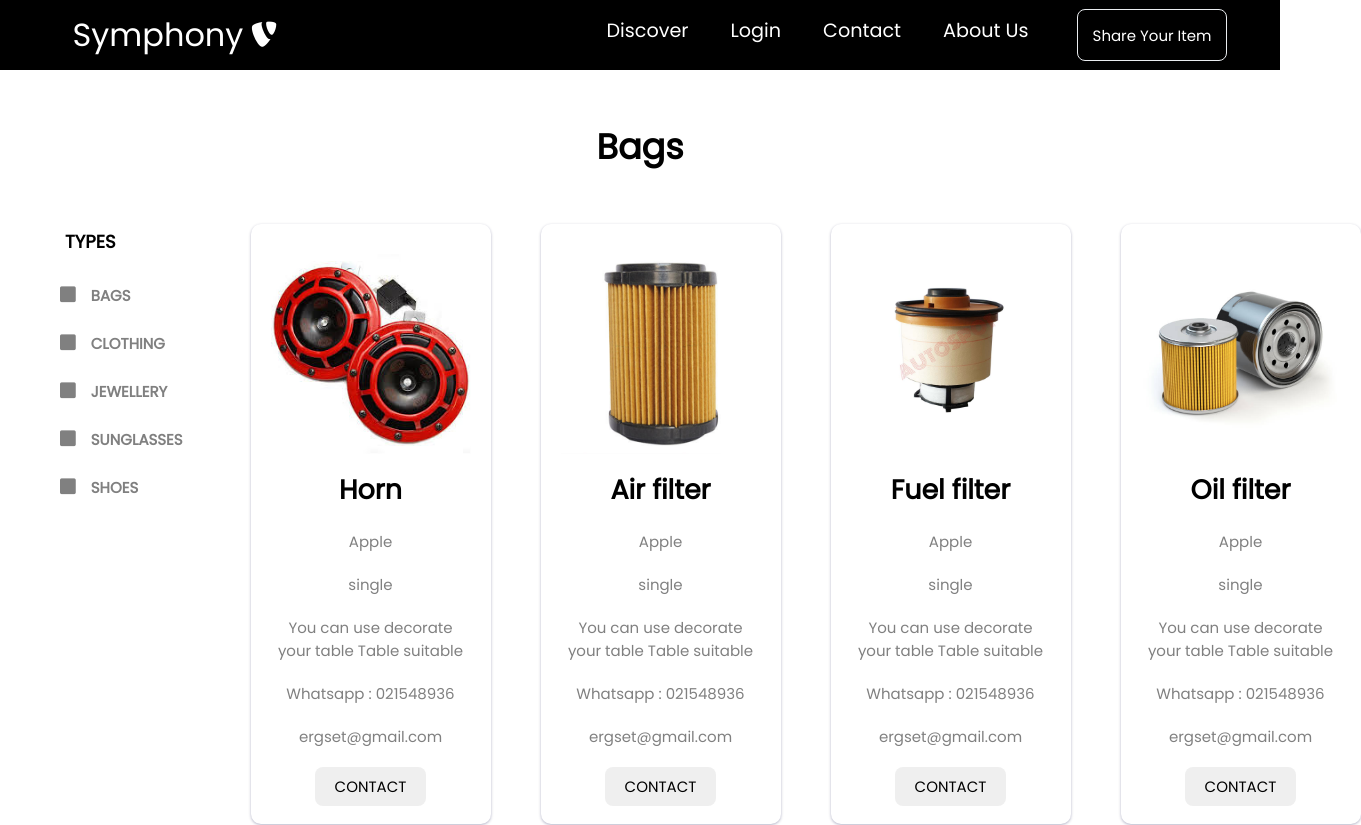
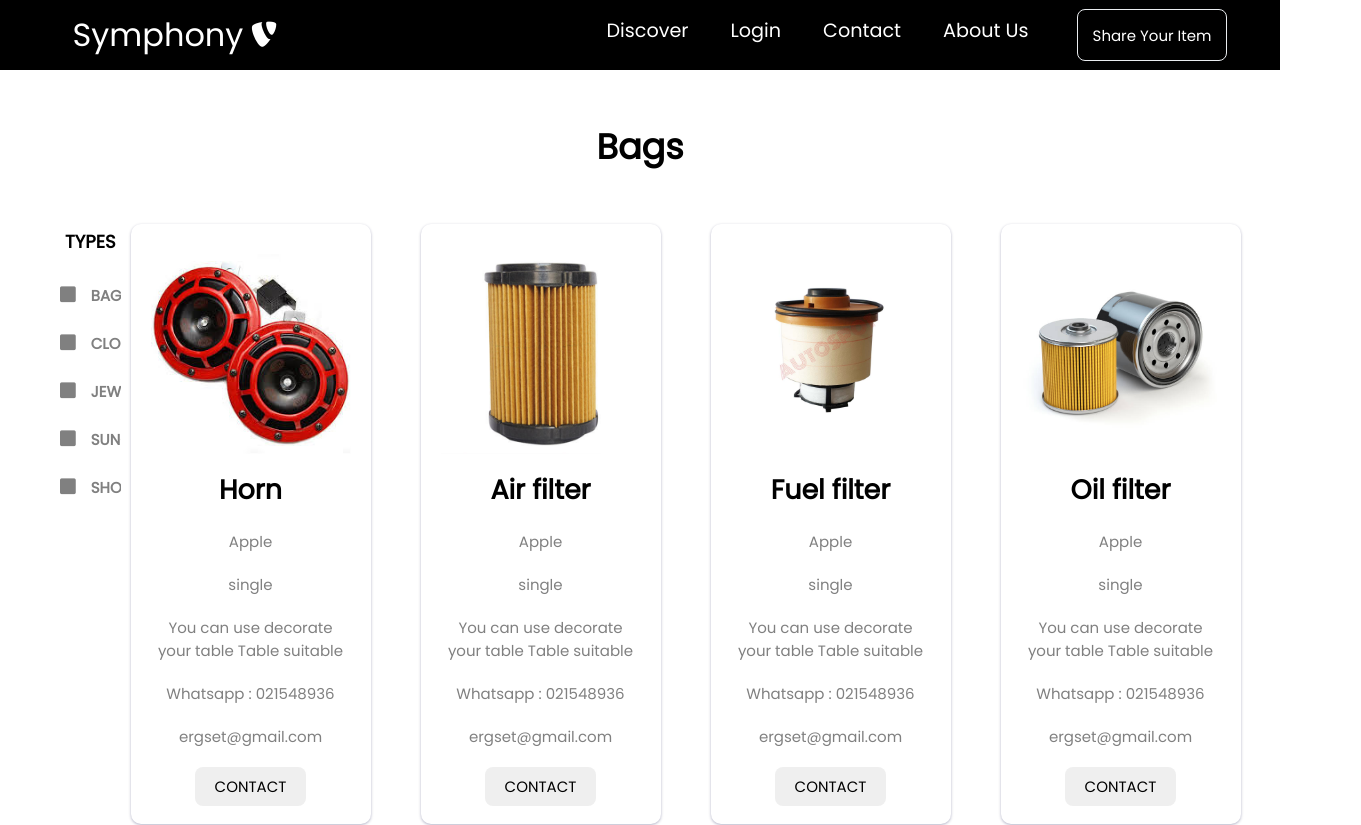
Before and after one commit to whdcharuka/Symphony, a React (Create React App) app: page /Bag in a window 1280 px wide. Shown: the top 825 px of the page, 1361 px wide, since content can reach past the window. Built offline with nearby package versions, Linux system fonts and the light colour scheme.

Commit message:
Modified

```diff
--- a/src/App.css
+++ b/src/App.css
@@ -139,7 +139,7 @@
   justify-content: center;
   font-size: 40px;
   margin-top: 1px;
-  margin-left: -130px;
+  margin-left: -250px;
 }
 
 .qwe3 {
```
